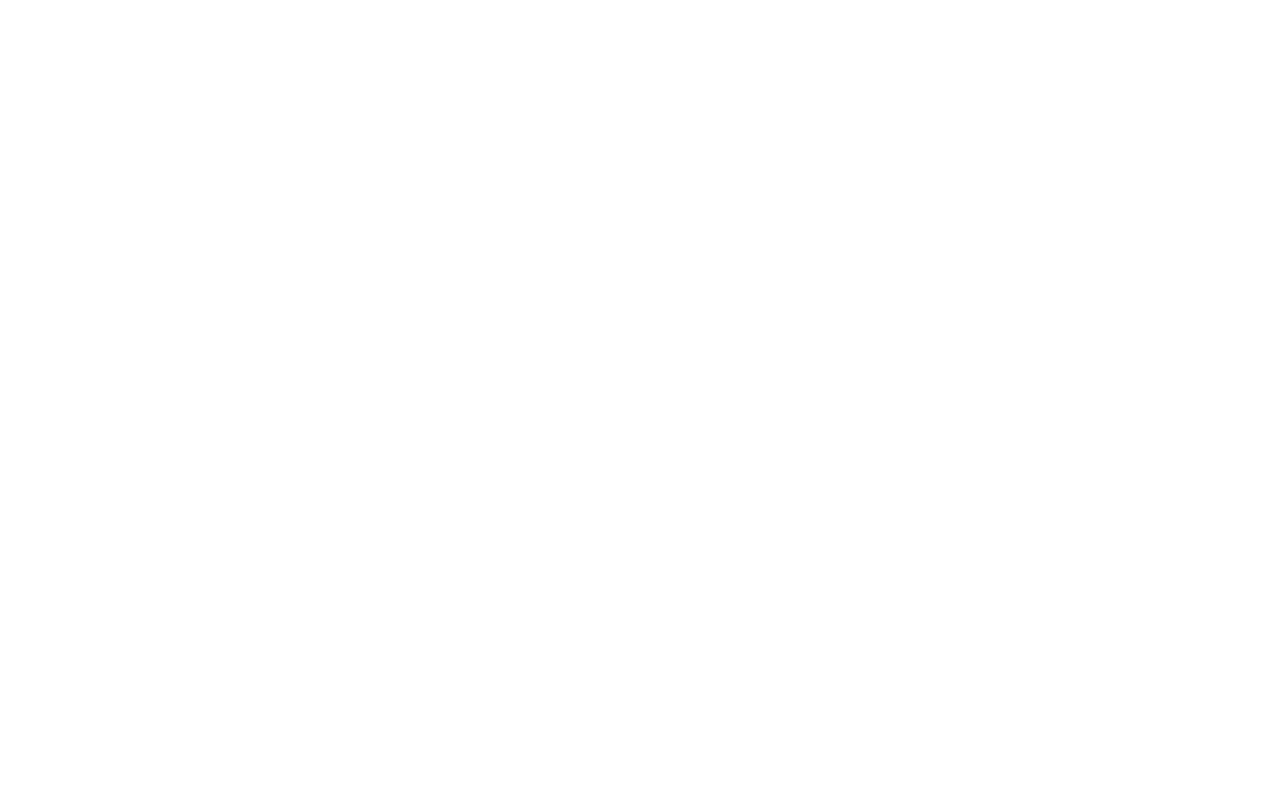
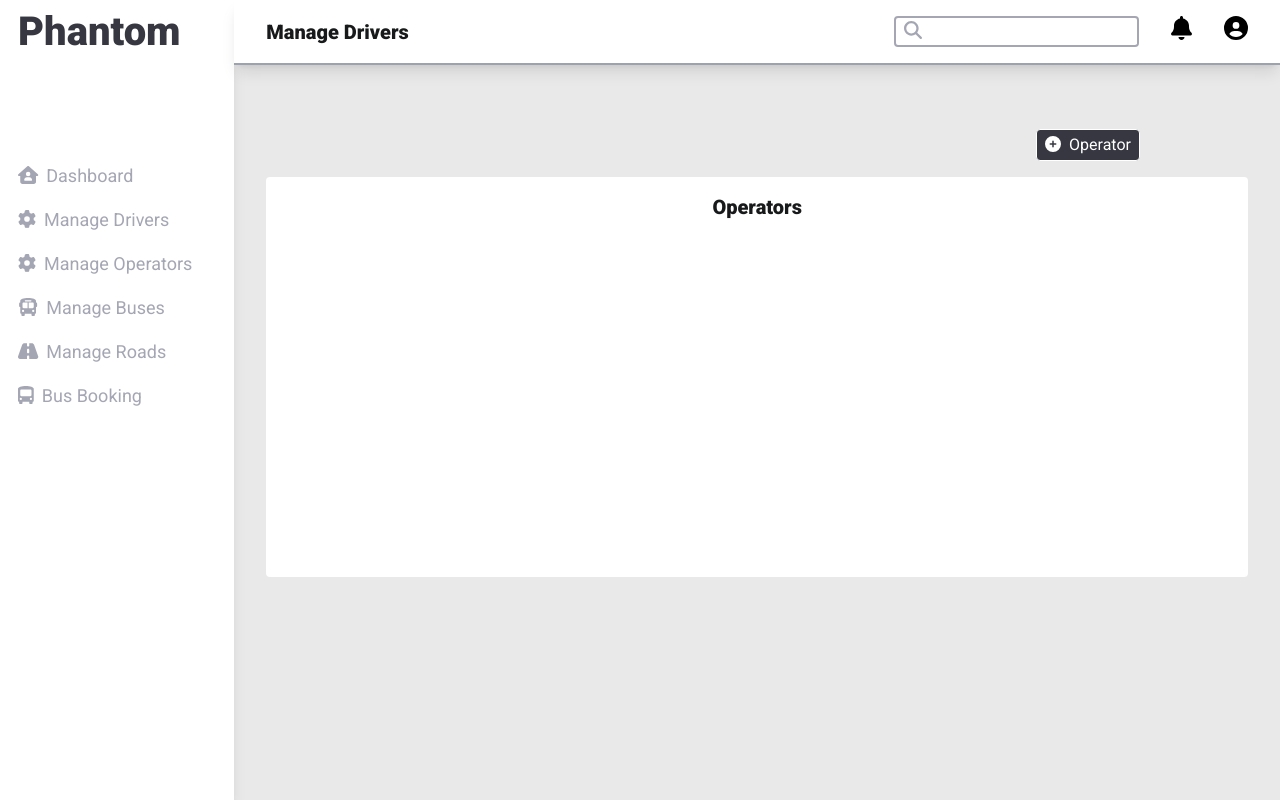
Before and after one commit to atlp-rwanda/Phantom-Frontend-Elites, a React app: page /operators in a window 1280 px wide. Before the commit this address had no page. Built offline with nearby package versions, Linux system fonts and the light colour scheme.

Commit message:
Register Operators and Drivers UI created

```diff
--- a/src/App.js
+++ b/src/App.js
@@ -4,6 +4,7 @@
 // imported components
 import Home from "./components/Home";
 import About from "./components/About";
+import Operators from "./components/AdminDashboard/Operators";
 
 /* =============================================
 App Function Component
@@ -19,6 +20,7 @@
           <Routes>
             <Route path="/" element={<Home />} />
             <Route path="/about" element={<About />} />
+            <Route path="/operators" element={<Operators />} />
           </Routes>
         </React.StrictMode>
       </div>
--- /dev/null
+++ b/src/components/AdminDashboard/ChildComponents/Button.jsx
@@ -0,0 +1,19 @@
+import React from "react";
+import { faCirclePlus } from "@fortawesome/free-solid-svg-icons";
+import { FontAwesomeIcon } from "@fortawesome/react-fontawesome";
+import { Link } from "react-router-dom";
+
+const Button = () => {
+  return (
+    <>
+      <button className="border border-white rounded bg-[#363740] py-[3px]">
+        <FontAwesomeIcon className="text-white pr-2 pl-2" icon={faCirclePlus} />
+        <Link className="pr-2 text-white border-transparent" to="">
+          Operator
+        </Link>
+      </button>
+    </>
+  );
+};
+
+export default Button;
--- /dev/null
+++ b/src/components/AdminDashboard/ChildComponents/DashboardNav.jsx
@@ -0,0 +1,37 @@
+import React from "react";
+import { FontAwesomeIcon } from "@fortawesome/react-fontawesome";
+import {
+  faBell,
+  faCircleUser,
+  faSearch,
+} from "@fortawesome/free-solid-svg-icons";
+
+const DashboardNav = () => {
+  return (
+    <>
+      <div className="flex justify-between items-center bg-white border-b-2 border-gray-400 shadow-lg py-4 px-8">
+        <div>
+          <h1 className="text-xl font-bold text-primary">Manage Drivers</h1>
+        </div>
+
+        <div className="flex">
+          <div className="border-2 border-[#A4A6B3] rounded mr-8 py-[1.5px]">
+            <FontAwesomeIcon
+              className="text-[#A4A6B3] text-lg pl-2"
+              icon={faSearch}
+            />
+            <input className="outline-none px-4" type="text" />
+          </div>
+          <div className="mr-8">
+            <FontAwesomeIcon className="text-2xl" icon={faBell} />
+          </div>
+          <div>
+            <FontAwesomeIcon className="text-2xl" icon={faCircleUser} />
+          </div>
+        </div>
+      </div>
+    </>
+  );
+};
+
+export default DashboardNav;
--- /dev/null
+++ b/src/components/AdminDashboard/ChildComponents/Sidebar.jsx
@@ -0,0 +1,53 @@
+import {
+  faBus,
+  faBusSimple,
+  faGear,
+  faHouseUser,
+  faRoad,
+} from "@fortawesome/free-solid-svg-icons";
+import { FontAwesomeIcon } from "@fortawesome/react-fontawesome";
+import React from "react";
+import { Link } from "react-router-dom";
+
+const Sidebar = () => {
+  return (
+    <>
+      <div className="border-2 border-white shadow-lg flex-col bg-white h-screen pr-10">
+        <div className="mb-[100px]">
+          <h1 className="text-[#363740] text-[40px] font-bold pl-4">Phantom</h1>
+        </div>
+
+        <div className="text-[#A4A6B3] text-lg flex-col pl-4">
+          <div className="hover:text-primary mb-4">
+            <FontAwesomeIcon icon={faHouseUser} className="pr-2" />
+            <Link className="" to="">
+              Dashboard
+            </Link>
+          </div>
+          <div className="hover:text-primary mb-4">
+            <FontAwesomeIcon icon={faGear} className="pr-2" />
+            <Link to="">Manage Drivers</Link>
+          </div>
+          <div className="hover:text-primary mb-4">
+            <FontAwesomeIcon icon={faGear} className="pr-2" />
+            <Link to="">Manage Operators</Link>
+          </div>
+          <div className="hover:text-primary mb-4">
+            <FontAwesomeIcon icon={faBus} className="pr-2" />
+            <Link to="">Manage Buses</Link>
+          </div>
+          <div className="hover:text-primary mb-4">
+            <FontAwesomeIcon icon={faRoad} className="pr-2" />
+            <Link to="">Manage Roads</Link>
+          </div>
+          <div className="hover:text-primary">
+            <FontAwesomeIcon icon={faBusSimple} className="pr-2" />
+            <Link to="">Bus Booking</Link>
+          </div>
+        </div>
+      </div>
+    </>
+  );
+};
+
+export default Sidebar;
--- /dev/null
+++ b/src/components/AdminDashboard/ChildComponents/Table.jsx
@@ -0,0 +1,15 @@
+import React from "react";
+
+const Table = () => {
+  return (
+    <>
+      <div className="bg-white rounded mx-8 h-[400px]">
+        <h1 className="text-center text-xl text-primary font-bold pt-4">
+          Operators
+        </h1>
+      </div>
+    </>
+  );
+};
+
+export default Table;
--- /dev/null
+++ b/src/components/AdminDashboard/Operators.jsx
@@ -0,0 +1,32 @@
+import React from "react";
+import Button from "./ChildComponents/Button";
+import DashboardNav from "./ChildComponents/DashboardNav";
+import Sidebar from "./ChildComponents/Sidebar";
+import Table from "./ChildComponents/Table";
+
+const Operators = () => {
+  return (
+    <>
+      <div className="flex">
+        <div className="flex-2">
+          <div>
+            <Sidebar />
+          </div>
+        </div>
+        <div className="flex-1">
+          <div>
+            <DashboardNav />
+          </div>
+          <div className="flex justify-end mx-[140px] mt-16 mb-4">
+            <Button />
+          </div>
+          <div>
+            <Table />
+          </div>
+        </div>
+      </div>
+    </>
+  );
+};
+
+export default Operators;
```
Also changed, not shown: src/components/AdminDashboard/Admin.jsx (added), src/components/AdminDashboard/Drivers.jsx (added).
